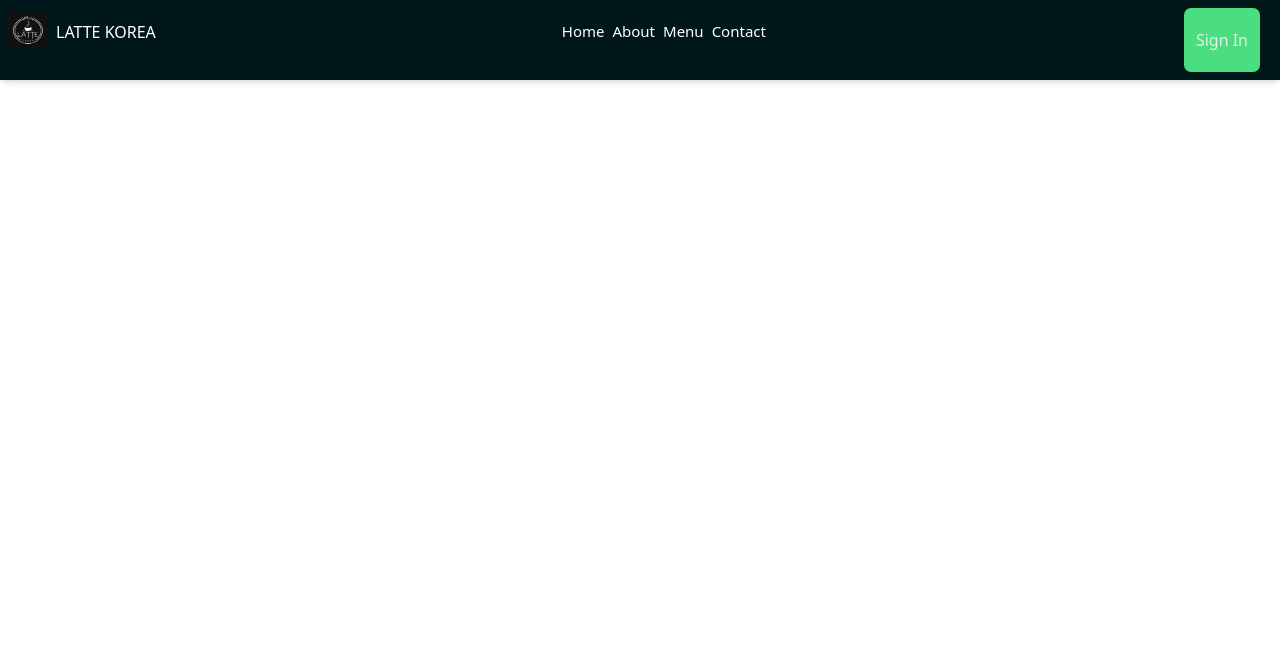
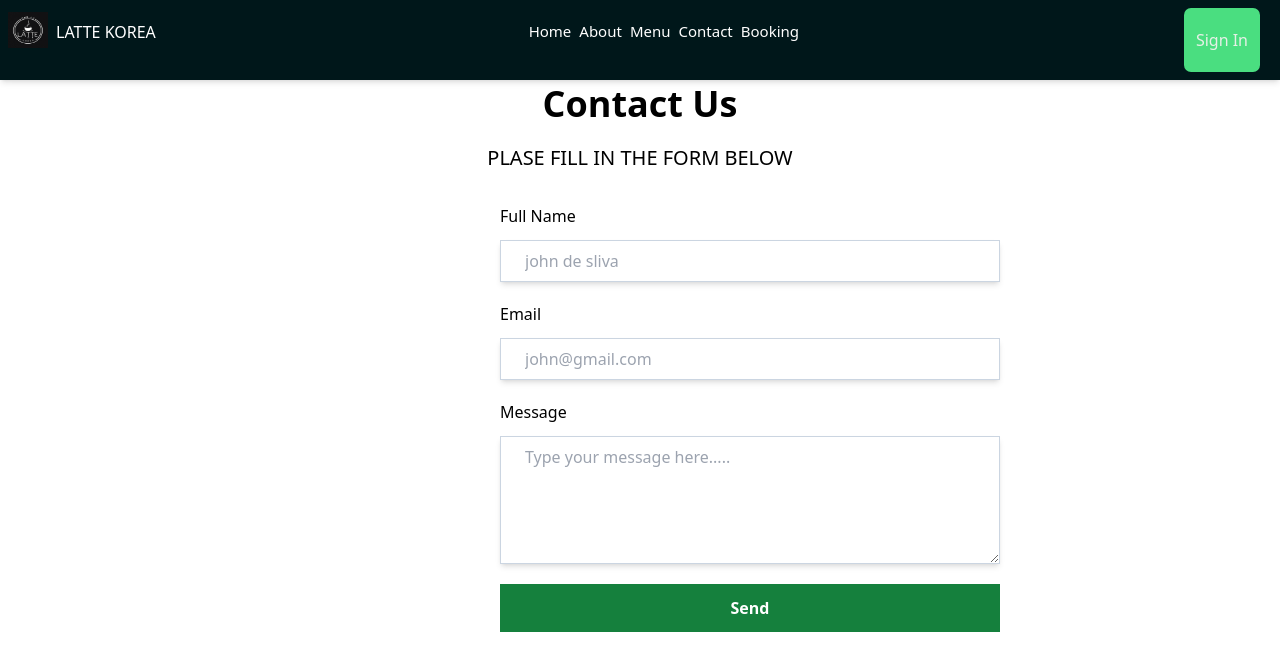
Before and after one commit to NisalaRV/Latte-Korea, a React (Create React App) app: page /contact in a window 1280 px wide. Shown: the top 670 px of the page. Built offline with nearby package versions, Linux system fonts and the light colour scheme.

Commit message:
added contact

```diff
--- a/src/index.css
+++ b/src/index.css
@@ -1,3 +1,11 @@
 @tailwind base;
 @tailwind components;
 @tailwind utilities;
+
+form>div{
+    @apply flex flex-col gap-3;
+}
+input,
+textarea{
+    @apply shadow-md px-6 py-2 border border-slate-300
+}
--- a/src/view/common/MainContent/MainContent.tsx
+++ b/src/view/common/MainContent/MainContent.tsx
@@ -3,6 +3,7 @@ import {Route, Routes} from "react-router-dom";
 import {Home} from "../../pages/Home/Home";
 import {About} from "../../pages/About/About";
 import {Menu} from "../../pages/Menu/Menu";
+import {Contact} from "../../pages/Contact/Contact";
 
 export class MainContent extends Component {
     render() {
@@ -12,6 +13,7 @@ export class MainContent extends Component {
                     <Route path="/" Component={Home}></Route>
                     <Route path="/about" Component={About}></Route>
                     <Route path="/menu" Component={Menu}></Route>
+                    <Route path="/contact" Component={Contact}></Route>
                 </Routes>
             </div>
         );
--- a/src/view/common/Navbar/Navbar.tsx
+++ b/src/view/common/Navbar/Navbar.tsx
@@ -31,6 +31,9 @@ export class Navbar extends Component {
                     <li className="mr-2 text-[15px] text-white hover:text-green-400">
                         <Link to="/contact">Contact</Link>
                     </li>
+                    <li className="mr-2 text-[15px] text-white hover:text-green-400">
+                        <Link to="/booking">Booking</Link>
+                    </li>
                 </ul>
 
 
--- /dev/null
+++ b/src/view/pages/Contact/Contact.tsx
@@ -0,0 +1,39 @@
+import {Component} from "react";
+
+export class Contact extends Component {
+    render() {
+        return (
+            <section className="w-screen h-32 mt-12 ">
+                <div className="flex flex-1 justify-start items-center flex-col gap-5">
+                    <h5 className="font-bold mt-9  text-4xl">Contact Us</h5>
+                    <p className="text-xl uppercase font-light">Plase fill in the form below</p>
+                </div>
+                <form className="py-4 mt-4  w-[500px] ml-[500px] flex flex-col gap-5">
+                <div>
+                    <label htmlFor="fullname">Full Name</label>
+                    <input type="text" id="email" placeholder="john de sliva"/>
+                </div>
+                <div>
+                    <label htmlFor="email">Email</label>
+                    <input type="text" id="email" placeholder="john@gmail.com"/>
+                </div>
+                <div>
+                    <label htmlFor="message">Message</label>
+
+                    <textarea className="h-32"
+                              id="message"
+                              placeholder="Type your message here....."></textarea>
+                </div>
+
+                <button className="bg-green-700 p-3 text-white font-bold" type="submit">Send</button>
+
+                </form>
+
+
+            </section>
+
+        );
+
+
+    }
+}
```
